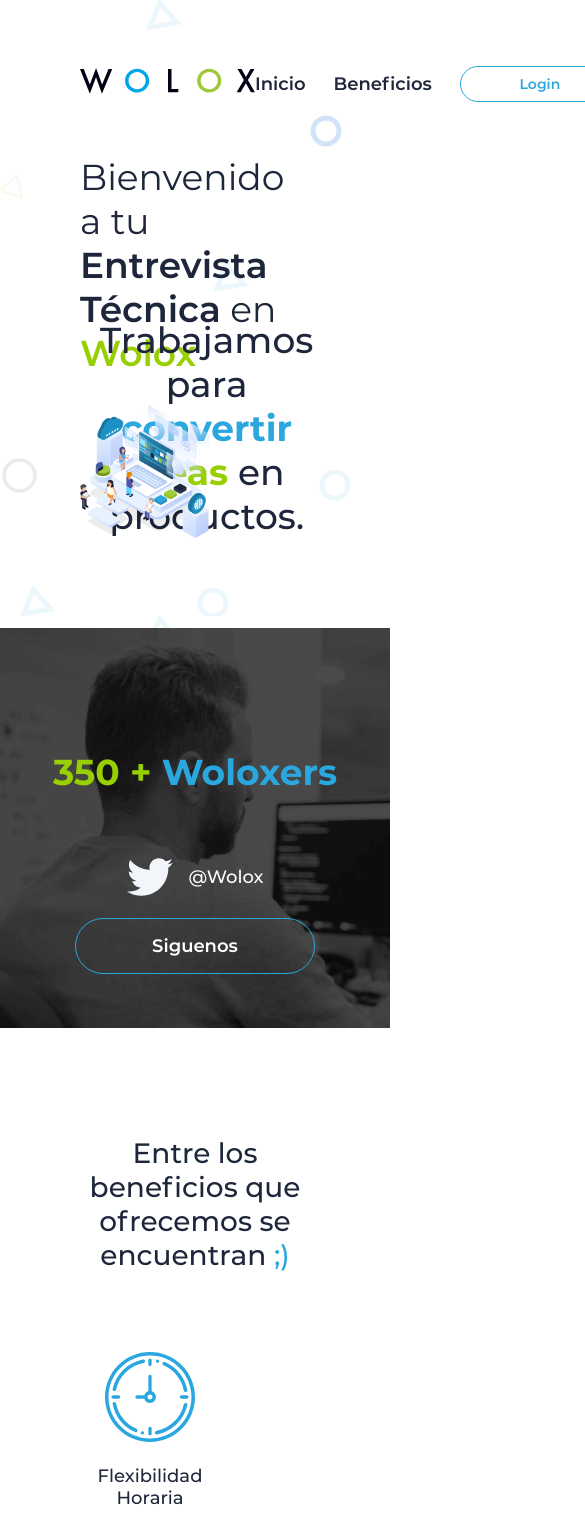
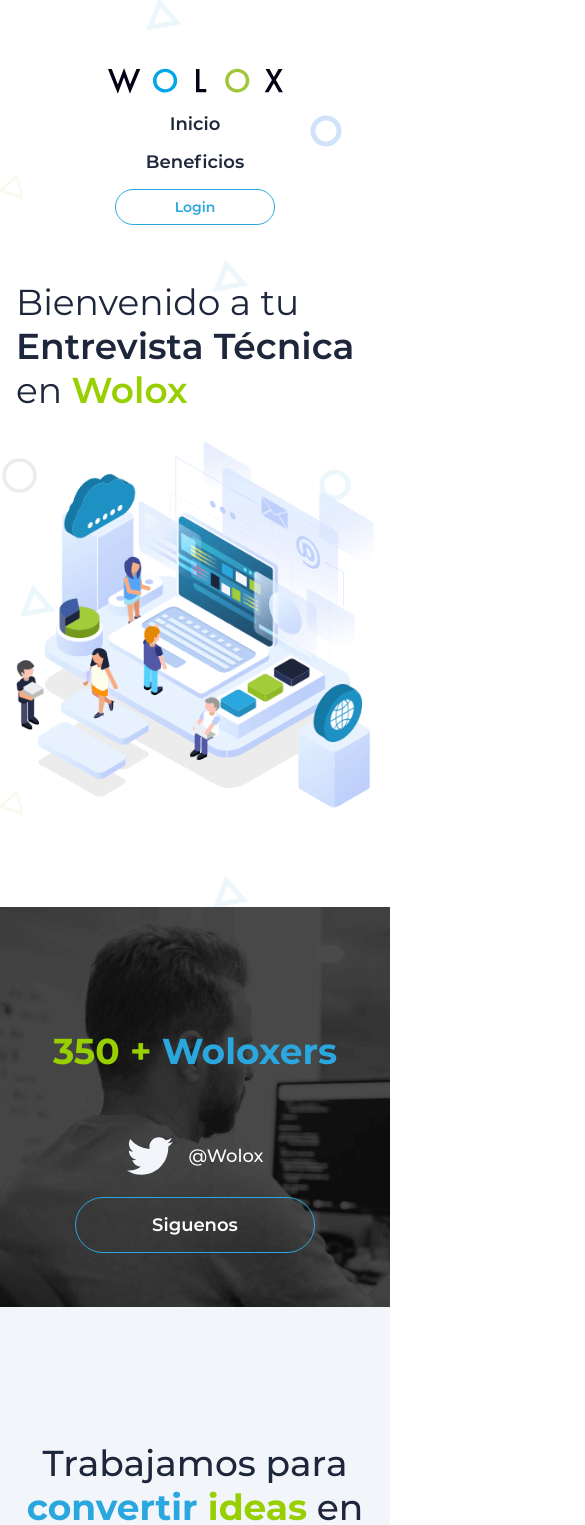
Before and after one commit to ivansevillaa/wolox-challenge, a React app: page / in a window 390 px wide. Shown: the top 1525 px of the page, 585 px wide, since content can reach past the window. Built offline with nearby package versions, Linux system fonts and the light colour scheme.

Commit message:
added responsive design

```diff
--- a/src/components/About/About.css
+++ b/src/components/About/About.css
@@ -1,8 +1,7 @@
 .about {
   display: flex;
   align-items: center;
-  flex-wrap: wrap-reverse;
-  height: 40rem;
+  flex-wrap: wrap;
 
   background: var(--color-gray);
 }
@@ -12,11 +11,11 @@
   display: flex;
   justify-content: center;
   align-items: center;
-  height: 100%;
+  height: 40rem;
 }
 
 .about-data {
-  flex: 1 0;
+  flex: 1 30rem;
   flex-direction: column;
   padding-top: var(--spacing-18);
 
@@ -29,15 +28,13 @@
 }
 
 .about-slogan {
-  flex: 0 0 46vw;
-  padding: 0 var(--spacing-25);
-
-  text-align: center;
+  padding: 0 16px;
 }
 
 .about__title {
   margin: 0;
 
+  text-align: center;
   color: var(--color-dark);
 }
 
@@ -76,3 +73,14 @@
   color: var(--color-light);
   font-weight: var(--font-weight-medium);
 }
+
+@media only screen and (min-width: 47.9em) {
+  .about-data {
+    flex: 1 0;
+  }
+
+  .about-slogan {
+    flex: 0 0 45vw;
+    padding: 0 var(--spacing-25);
+  }
+}
--- a/src/components/Benefit/Benefit.css
+++ b/src/components/Benefit/Benefit.css
@@ -1,5 +1,6 @@
 .benefit {
   max-width: 14rem;
+  margin: 5px;
 
   text-align: center;
 }
--- a/src/components/Benefits/Benefits.css
+++ b/src/components/Benefits/Benefits.css
@@ -18,7 +18,7 @@
 
 .benefits-list {
   display: flex;
-  justify-content: space-between;
+  justify-content: center;
   flex-wrap: wrap;
 }
 
@@ -31,3 +31,9 @@
   border-bottom: 3px solid var(--color-gray);
   box-shadow: 0 0px 10px 5px #f5f5f5;
 }
+
+@media only screen and (min-width: 63.9em) {
+  .benefits-list {
+    justify-content: space-between;
+  }
+}
--- a/src/components/Footer/Footer.css
+++ b/src/components/Footer/Footer.css
@@ -5,6 +5,8 @@
   padding-top: var(--spacing-18);
   padding-bottom: var(--spacing-12);
   height: var(--spacing-60);
+
+  text-align: center;
 
   background-image: url('../../assets/Backgrounds/Bg_Footer.png');
   background-image: -webkit-image-set(
--- a/src/components/Header/Header.css
+++ b/src/components/Header/Header.css
@@ -7,7 +7,24 @@
   display: flex;
   align-items: center;
   justify-content: space-between;
+  flex-wrap: wrap;
   padding-top: var(--spacing-16);
 
   background-color: var(--color-transparent);
 }
+
+.header > a {
+  width: 100%;
+
+  text-align: center;
+}
+
+@media only screen and (min-width: 47.9em) {
+  .header.container {
+    flex-wrap: nowrap;
+  }
+
+  .header > a {
+    width: auto;
+  }
+}
--- a/src/components/Hero/Hero.css
+++ b/src/components/Hero/Hero.css
@@ -3,8 +3,7 @@
   justify-content: space-between;
   align-items: center;
   flex-wrap: wrap;
-  padding-top: var(--spacing-30);
-  padding-right: var(--spacing-35);
+  padding-top: var(--spacing-40);
   padding-bottom: var(--spacing-20);
 
   background-image: url('../../assets/Backgrounds/Bg_Header.png');
@@ -16,9 +15,6 @@
 }
 
 .hero__title {
-  display: flex;
-  flex-direction: column;
-
   color: var(--color-dark);
   font-size: var(--font-size-xl);
   font-weight: var(--font-weight-normal);
@@ -32,3 +28,15 @@
 .hero__title--green {
   color: var(--color-brand-secondary);
 }
+
+@media only screen and (min-width: 47.9em) {
+  .hero.container {
+    padding-top: var(--spacing-30);
+    padding-right: var(--spacing-35);
+  }
+
+  .hero__title {
+    display: flex;
+    flex-direction: column;
+  }
+}
--- a/src/components/Navbar/Navbar.css
+++ b/src/components/Navbar/Navbar.css
@@ -1,5 +1,10 @@
+.navbar {
+  width: 100%;
+}
+
 .navbar__list {
   display: flex;
+  flex-direction: column;
   align-items: center;
   width: 100%;
   padding: var(--spacing-0);
@@ -9,16 +14,30 @@
 }
 
 .navbar__item {
-  margin-left: var(--spacing-10);
+  margin-bottom: var(--spacing-4);
 
   font-weight: var(--font-weight-semibold);
-}
-
-.navbar__item:nth-child(1) {
-  margin-left: var(--spacing-0);
 }
 
 .navbar__item a {
   color: var(--color-dark);
   text-decoration: none;
 }
+
+@media only screen and (min-width: 47.9em) {
+  .navbar {
+    width: auto;
+  }
+
+  .navbar__list {
+    flex-direction: row;
+  }
+
+  .navbar__item {
+    margin-left: var(--spacing-10);
+  }
+
+  .navbar__item:nth-child(1) {
+    margin-left: var(--spacing-0);
+  }
+}
--- a/src/index.css
+++ b/src/index.css
@@ -35,10 +35,16 @@
 }
 
 .container {
-  padding: 0 var(--spacing-20);
+  padding: 0 var(--spacing-4);
 }
 
 .error-message {
   color: var(--color-danger);
   text-align: center;
 }
+
+@media only screen and (min-width: 47.9em) {
+  .container {
+    padding: 0 var(--spacing-20);
+  }
+}
--- a/src/pages/Login/Login.css
+++ b/src/pages/Login/Login.css
@@ -14,8 +14,8 @@
 }
 
 .login-section {
-  width: 45rem;
-  padding: var(--spacing-16);
+  width: 100%;
+  max-width: 45rem;
 
   border-radius: var(--border-radius-md);
 }
--- a/src/pages/TechList/TechList.css
+++ b/src/pages/TechList/TechList.css
@@ -32,7 +32,8 @@
 .tech-list {
   display: grid;
   grid-gap: 20px;
-  grid-template-columns: repeat(auto-fit, minmax(280px, 1fr));
+  grid-template-columns: repeat(auto-fit, 280px);
+  justify-content: center;
 }
 
 .tech-list__dropdown {
--- a/src/pages/TechList/index.js
+++ b/src/pages/TechList/index.js
@@ -23,7 +23,7 @@
         type="text"
         square
         shadow
-        label="Filtrar por nombre o tipo de tecnología, por ejemplo: mobile"
+        label="Filtrar por nombre o tipo de tecnología"
         onChange={(event) => setSearchTechs(event.target.value)}
       />
       <select
--- a/src/tokens.css
+++ b/src/tokens.css
@@ -65,6 +65,7 @@
   --spacing-26: 10.8rem;
   --spacing-30: 12.5rem;
   --spacing-35: 18rem;
+  --spacing-40: 25rem;
   --spacing-60: 45rem;
 
   --shadows--down-sm: 0 2px 3px rgba(0, 0, 0, 0.2);
```
